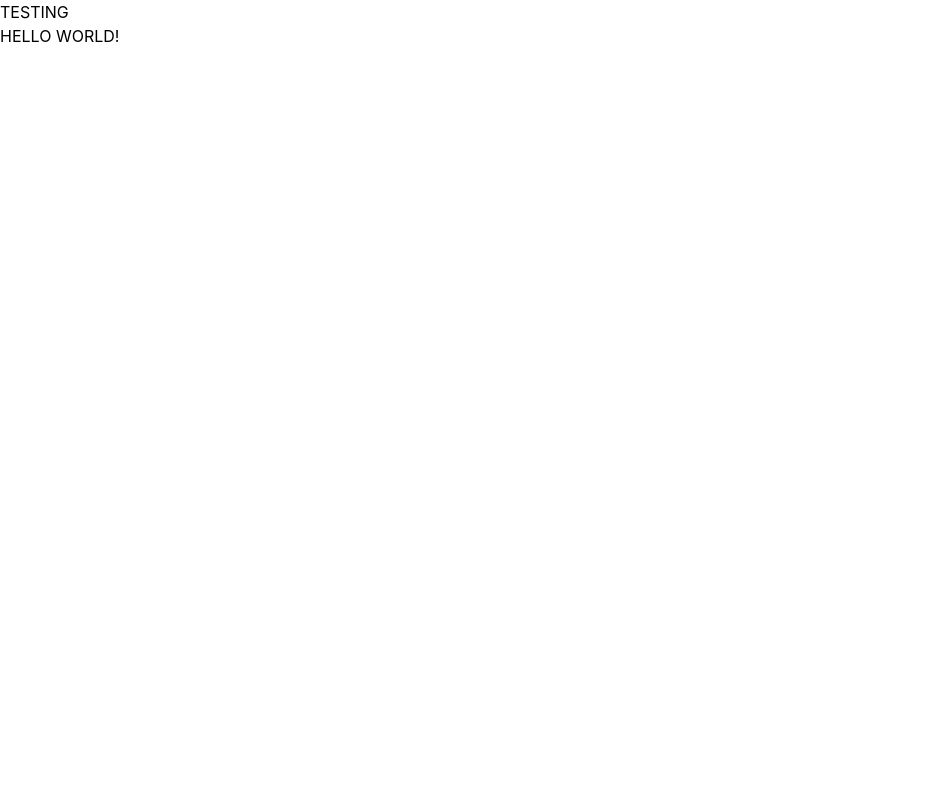
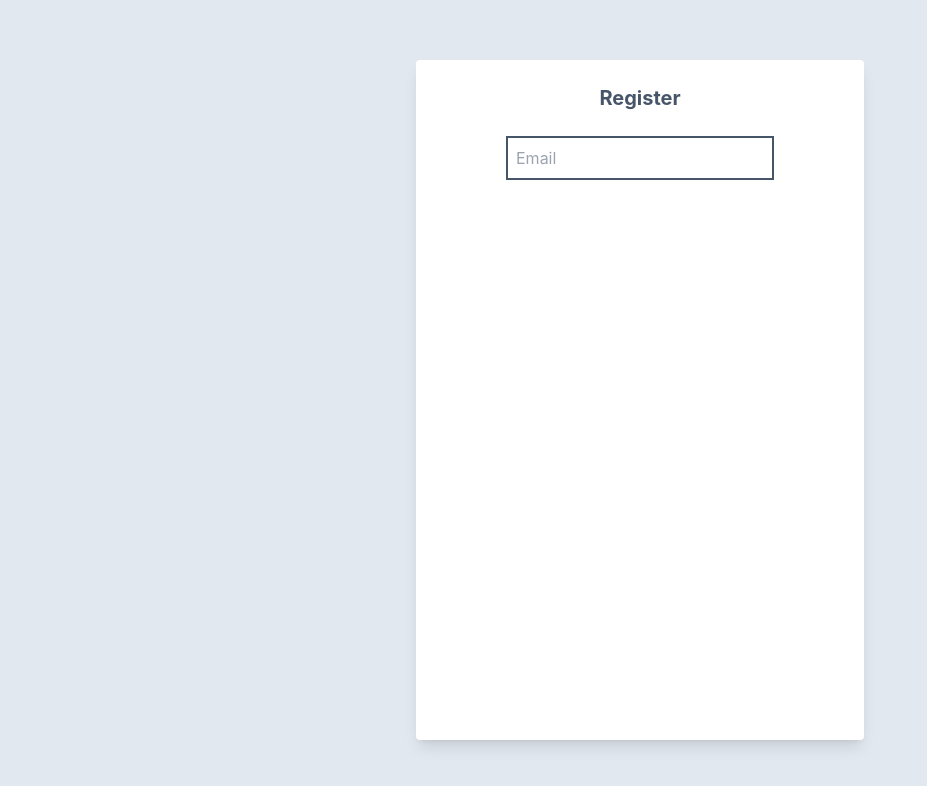
Before and after one commit to Natefr0st/mws-registration-form, a Next.js app: page /registration/step-1 in a window 1280 px wide. Shown: the top 786 px of the page, without its empty margins (0-927 px from the left). Built offline with nearby package versions, Linux system fonts and the light colour scheme.

Commit message:
Added Input Component Added Input Type and Interface Added Input Test Refactored Layout Component

```diff
--- a/src/components/Layout.tsx
+++ b/src/components/Layout.tsx
@@ -2,9 +2,13 @@ import React from 'react';
 
 const Layout = ({ children }: {children: React.ReactNode}) => {
   return (
-    <div>
-      TESTING
-      {children}
+    <div className="flex flex-col items-center justify-center h-screen bg-slate-200">
+      <div className="flex flex-col items-center min-h-[85vh] min-w-[35vw] p-6 rounded bg-white shadow-lg">
+        <h2 className="text-xl font-bold text-slate-600">Register</h2>
+        <form>
+          {children}
+        </form>
+      </div>
     </div>
   );
 };
--- /dev/null
+++ b/src/components/input/Input.tsx
@@ -0,0 +1,18 @@
+import React from 'react';
+
+import { InputProps } from "../../interfaces/InputProps";
+
+const Input = ({ type, name, placeholder }: InputProps) => {
+  return (
+    <div>
+      <input
+        className="border-2 border-slate-600 p-2"
+        type={type}
+        name={name}
+        placeholder={placeholder}
+      />
+    </div>
+  );
+};
+
+export default Input;
--- /dev/null
+++ b/src/interfaces/InputProps.ts
@@ -0,0 +1,24 @@
+import { LiteralUnion } from "../types/LiteralUnion";
+
+export interface InputProps {
+  type?: LiteralUnion<
+    | 'button'
+    | 'checkbox'
+    | 'date'
+    | 'email'
+    | 'hidden'
+    | 'month'
+    | 'number'
+    | 'password'
+    | 'radio'
+    | 'range'
+    | 'reset'
+    | 'search'
+    | 'submit'
+    | 'tel'
+    | 'text',
+    string
+    >;
+  name?: string;
+  placeholder?: string;
+}
--- a/src/pages/_app.tsx
+++ b/src/pages/_app.tsx
@@ -1,7 +1,7 @@
 import '../styles/globals.css'
+import { NextPage } from "next";
 import type { AppProps } from 'next/app'
 import { ReactElement, ReactNode } from "react";
-import { NextPage } from "next";
 
 type NextPageWithLayout = NextPage & {
   getLayout?: (page: ReactElement) => ReactNode
--- a/src/pages/index.tsx
+++ b/src/pages/index.tsx
@@ -4,7 +4,7 @@ import Link from "next/link";
 
 const Home: NextPage = () => {
   return (
-    <div className="h-screen bg-neutral-50">
+    <div className="h-screen bg-slate-200">
       <Head>
         <title>MWS Registration | Home</title>
         <meta name="description" content="Generated by create next app"/>
--- a/src/pages/registration/step-1.tsx
+++ b/src/pages/registration/step-1.tsx
@@ -1,10 +1,16 @@
 import React from 'react';
+
 import Layout from "../../components/Layout";
+import Input from "../../components/input/Input";
 
 const StepOne = () => {
   return (
-    <div>
-      <h1>HELLO WORLD!</h1>
+    <div className="mt-6">
+      <Input
+        type="text"
+        name="email"
+        placeholder="Email"
+      />
     </div>
   );
 };
--- /dev/null
+++ b/src/types/LiteralUnion.ts
@@ -0,0 +1 @@
+export type LiteralUnion<T extends U, U> = T | (U & {});
```
Also changed, not shown: 1 other file (tests, documents, lock files or other folders).
